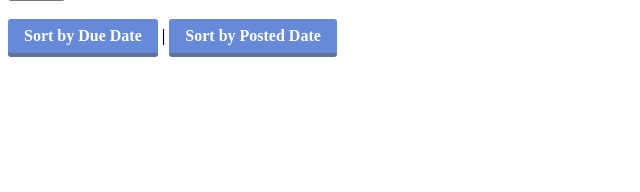
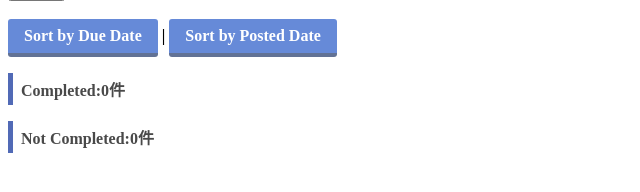
Before and after one commit to s1F102302719/django-test-exercise, a Django app: page / in a window 1280 px wide. Shown: the part 284-476 px from the top of the page, without its empty margins (0-640 px from the left). Run offline with Django 5.2, Linux system fonts and the light colour scheme; data that the repository does not hold is empty.

Commit message:
トップページのJS実装

```diff
--- /dev/null
+++ b/todo/static/js/index.js
@@ -0,0 +1,17 @@
+let elements=document.getElementsByTagName('li');
+
+let Comp_counts=0;
+let NoComp_counts=0;
+for (const element of elements) {
+let text=element.textContent;
+
+if (text=="Status: Completed") {
+    Comp_counts++;
+} else if(text=='Status: Not Completed'){
+    NoComp_counts++;
+}
+}
+let el=document.getElementById('Comp_cnt');
+let ele=document.getElementById('NoComp_cnt');
+el.textContent=String(Comp_counts);
+ele.textContent=String(NoComp_counts);
--- a/todo/templates/todo/index.html
+++ b/todo/templates/todo/index.html
@@ -32,6 +32,10 @@
       <a href="{% url 'index' %}?order=due" class="btn-square">Sort by Due Date</a> |
       <a href="{% url 'index' %}?order=post" class="btn-square">Sort by Posted Date</a>
     </div>
+    <div>
+      <P>Completed:<span id="Comp_cnt">0</span>件</P>
+      <p>Not Completed:<span id="NoComp_cnt">0</span>件</p>
+    </div>
 
     {% for task in tasks %}
     <div class="text">
@@ -49,6 +53,7 @@
       </ul>
     </div>
     {% endfor %}
+    <script src="{% static 'js/index.js' %}"></script>
   </body>
 
 </html>
```
